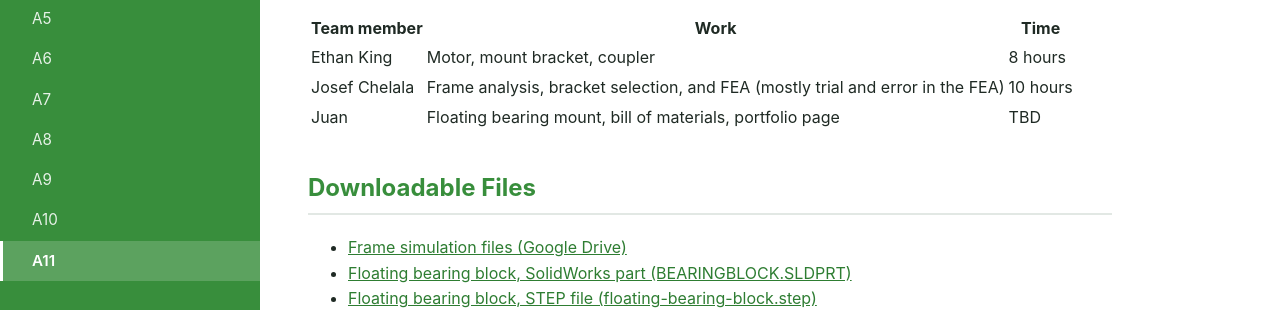
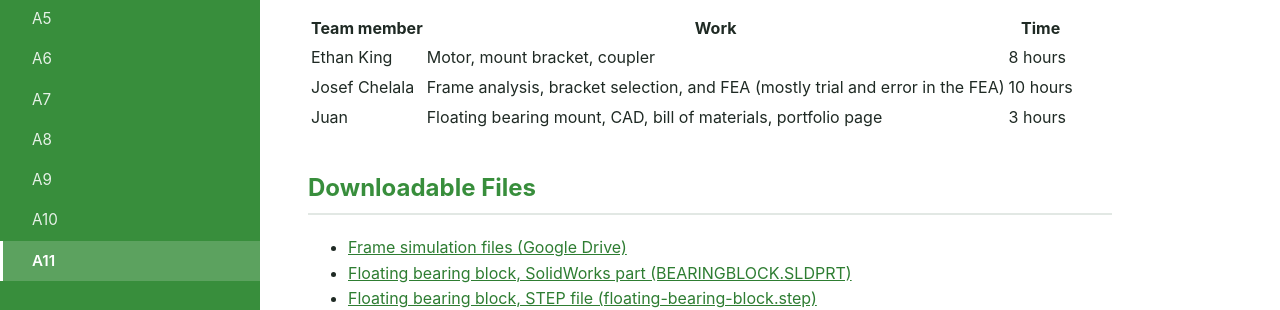
Before and after one commit to juanmasacova/MASACOVA-lecture-portfolio, a Jekyll site: the page built from docs/assignments/A11/index.html, in a window 1280 px wide and 900 px high, scrolled down 26110 px. Shown: the part 434-744 px from the top of the window. Built offline with Jekyll 4.4.1, drawn with Linux system fonts in a browser that asks for light colours; part of the change alters nothing that is shown; some of the changed text lies outside the part shown.

Commit message:
A11: log 3 hours for Juan and update labor totals
Co-Authored-By: Claude Sonnet 5.5 <noreply@anthropic.com>
Claude-Session: https://claude.ai/code/session_01RhUpXczcxKWuEEtfGGc2wT

```diff
--- a/docs/assignments/A11/index.html
+++ b/docs/assignments/A11/index.html
@@ -178,8 +178,8 @@ title: "A11 – Motor Selection"
   <tbody>
     <tr><td>Ethan King</td><td>3</td><td>8</td><td>11</td><td>$385.00</td></tr>
     <tr><td>Josef Chelala</td><td>not logged</td><td>10</td><td>10 so far</td><td>$350.00 so far</td></tr>
-    <tr><td>Juan</td><td>3</td><td>to be entered</td><td>3 so far</td><td>$105.00 so far</td></tr>
-    <tr><td colspan="3"><strong>Labor logged so far</strong></td><td><strong>24</strong></td><td><strong>$840.00</strong></td></tr>
+    <tr><td>Juan</td><td>3</td><td>3</td><td>6</td><td>$210.00</td></tr>
+    <tr><td colspan="3"><strong>Labor logged so far</strong></td><td><strong>27</strong></td><td><strong>$945.00</strong></td></tr>
   </tbody>
 </table>
 
@@ -201,7 +201,7 @@ title: "A11 – Motor Selection"
   <tbody>
     <tr><td>Ethan King</td><td>Motor, mount bracket, coupler</td><td>8 hours</td></tr>
     <tr><td>Josef Chelala</td><td>Frame analysis, bracket selection, and FEA (mostly trial and error in the FEA)</td><td>10 hours</td></tr>
-    <tr><td>Juan</td><td>Floating bearing mount, bill of materials, portfolio page</td><td>TBD</td></tr>
+    <tr><td>Juan</td><td>Floating bearing mount, CAD, bill of materials, portfolio page</td><td>3 hours</td></tr>
   </tbody>
 </table>
 
```
